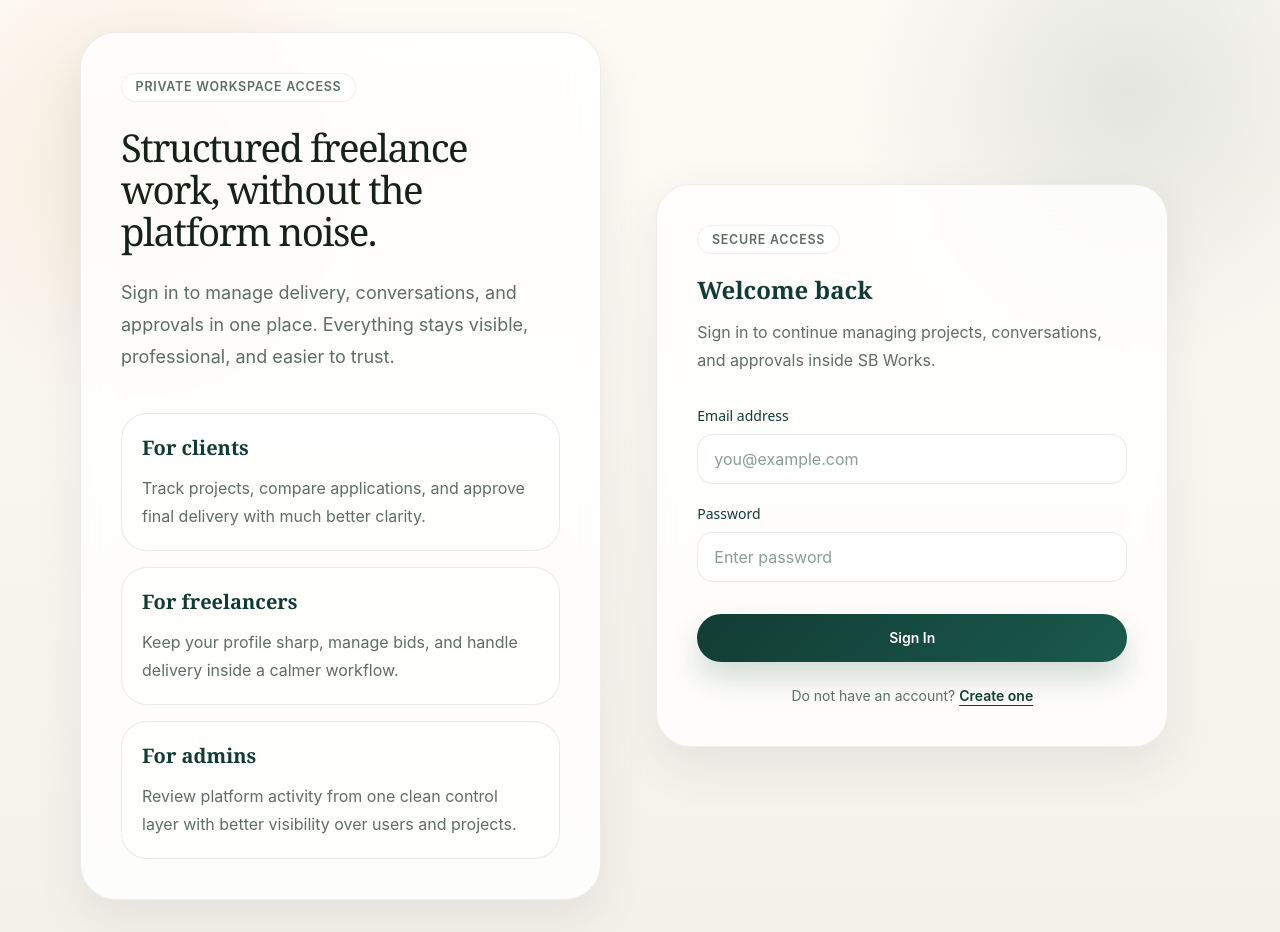
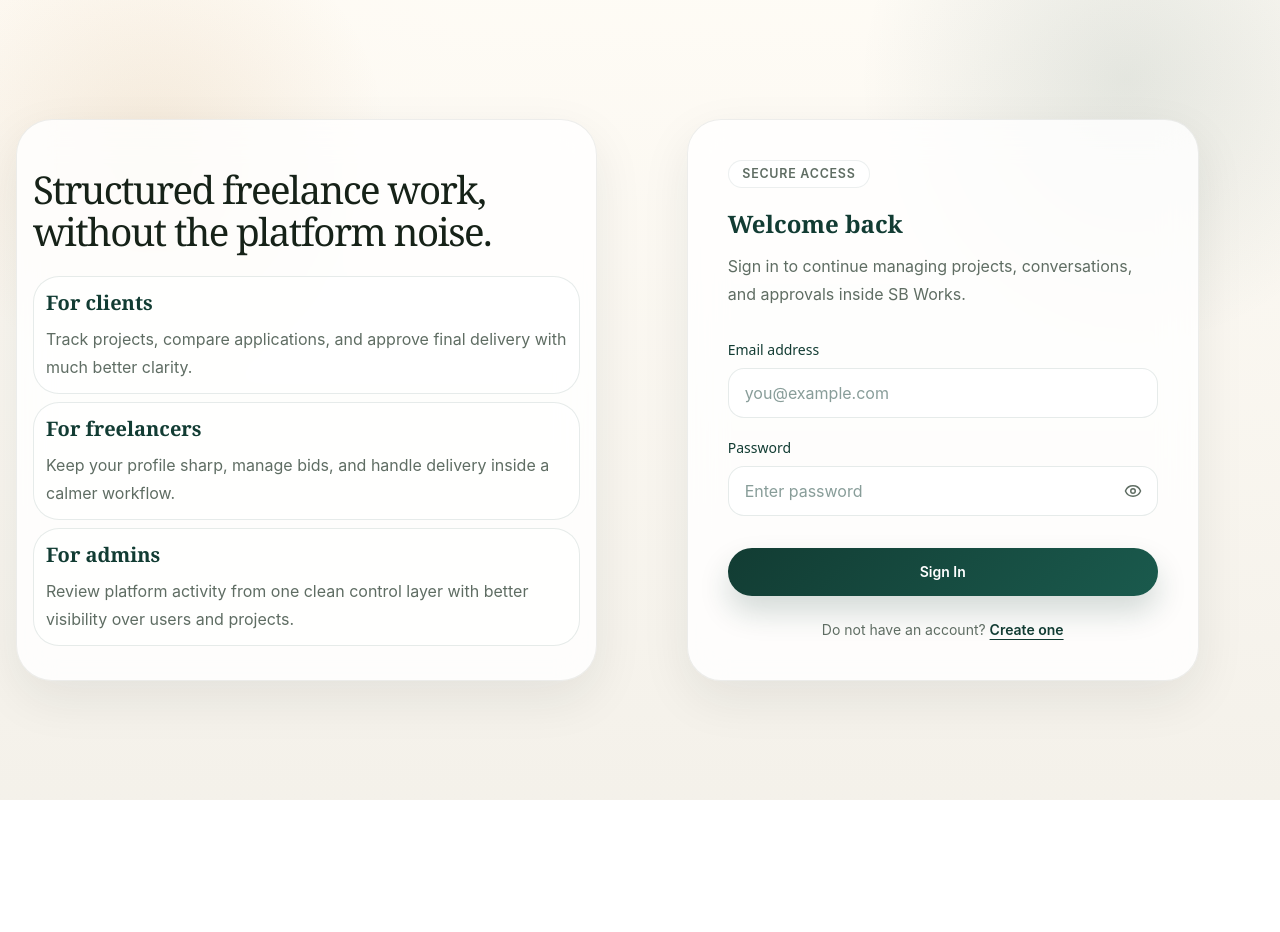
Before and after one commit to sandeep-senn/Freelancer, a React (Vite) app in the folder frontend/: page /authenticate in a window 1280 px wide. After the commit the page ends 800 px from the top, so only its background shows below. Built offline with nearby package versions, Linux system fonts and the light colour scheme.

Commit message:
Update: password eye

```diff
--- a/frontend/src/components/Login.jsx
+++ b/frontend/src/components/Login.jsx
@@ -1,9 +1,11 @@
-import { useContext } from 'react';
+import { useContext, useState } from 'react';
+import { Eye, EyeOff } from 'lucide-react';
 import { toast } from 'react-toastify';
 import { GeneralContext } from '../context/general-context';
 
 const Login = ({ setAuthType }) => {
   const { setEmail, setPassword, login } = useContext(GeneralContext);
+  const [showPassword, setShowPassword] = useState(false);
 
   const handleLogin = async (event) => {
     event.preventDefault();
@@ -37,13 +39,23 @@ const Login = ({ setAuthType }) => {
 
         <label className="block">
           <span className="mb-2 block font-sans text-sm font-medium text-[#123c33]">Password</span>
-          <input
-            type="password"
-            placeholder="Enter password"
-            onChange={(event) => setPassword(event.target.value)}
-            className="w-full rounded-2xl border border-[#123c33]/10 bg-white/80 px-4 py-3 font-sans text-[#123c33] outline-none transition focus:border-[#123c33]/30"
-            required
-          />
+          <div className="relative">
+            <input
+              type={showPassword ? 'text' : 'password'}
+              placeholder="Enter password"
+              onChange={(event) => setPassword(event.target.value)}
+              className="w-full rounded-2xl border border-[#123c33]/10 bg-white/80 px-4 py-3 pr-12 font-sans text-[#123c33] outline-none transition focus:border-[#123c33]/30"
+              required
+            />
+            <button
+              type="button"
+              onClick={() => setShowPassword((value) => !value)}
+              className="absolute inset-y-0 right-0 flex items-center px-4 text-[#5f6d63]"
+              aria-label={showPassword ? 'Hide password' : 'Show password'}
+            >
+              {showPassword ? <EyeOff size={18} /> : <Eye size={18} />}
+            </button>
+          </div>
         </label>
       </div>
 
--- a/frontend/src/components/Register.jsx
+++ b/frontend/src/components/Register.jsx
@@ -1,9 +1,11 @@
-import { useContext } from 'react';
+import { useContext, useState } from 'react';
+import { Eye, EyeOff } from 'lucide-react';
 import { toast } from 'react-toastify';
 import { GeneralContext } from '../context/general-context';
 
 const Register = ({ setAuthType }) => {
   const { setUsername, setEmail, setPassword, setUsertype, register } = useContext(GeneralContext);
+  const [showPassword, setShowPassword] = useState(false);
 
   const handleRegister = async (event) => {
     event.preventDefault();
@@ -48,13 +50,23 @@ const Register = ({ setAuthType }) => {
 
         <label className="block">
           <span className="mb-2 block font-sans text-sm font-medium text-[#123c33]">Password</span>
-          <input
-            type="password"
-            placeholder="At least 8 characters"
-            onChange={(event) => setPassword(event.target.value)}
-            className="w-full rounded-2xl border border-[#123c33]/10 bg-white/80 px-4 py-3 font-sans text-[#123c33] outline-none transition focus:border-[#123c33]/30"
-            required
-          />
+          <div className="relative">
+            <input
+              type={showPassword ? 'text' : 'password'}
+              placeholder="At least 8 characters"
+              onChange={(event) => setPassword(event.target.value)}
+              className="w-full rounded-2xl border border-[#123c33]/10 bg-white/80 px-4 py-3 pr-12 font-sans text-[#123c33] outline-none transition focus:border-[#123c33]/30"
+              required
+            />
+            <button
+              type="button"
+              onClick={() => setShowPassword((value) => !value)}
+              className="absolute inset-y-0 right-0 flex items-center px-4 text-[#5f6d63]"
+              aria-label={showPassword ? 'Hide password' : 'Show password'}
+            >
+              {showPassword ? <EyeOff size={18} /> : <Eye size={18} />}
+            </button>
+          </div>
         </label>
 
         <label className="block">
--- a/frontend/src/pages/Authenticate.jsx
+++ b/frontend/src/pages/Authenticate.jsx
@@ -16,16 +16,12 @@ const Authenticate = () => {
   }, [authReady, navigate, user]);
 
   return (
-    <div className="mx-auto flex min-h-[calc(100vh-96px)] max-w-6xl items-center px-4 py-8">
+    <div className="mx-auto flex min-h-screen max-w-7xl items-center px-4 py-4">
       <div className="grid w-full gap-6 lg:grid-cols-[0.95fr_1.05fr]">
-        <div className="panel rounded-[36px] px-6 py-8 md:px-10 md:py-10">
-          <span className="eyebrow">Private Workspace Access</span>
+        <div className="panel rounded-[36px] px-2 py-6 md:px-4 md:py-6">
+          {/* <span className="eyebrow">Private Workspace Access</span> */}
           <h1 className="section-title mt-6 max-w-xl">Structured freelance work, without the platform noise.</h1>
-          <p className="muted-copy mt-6 max-w-xl text-lg leading-8">
-            Sign in to manage delivery, conversations, and approvals in one place. Everything stays visible, professional, and easier to trust.
-          </p>
-
-          <div className="mt-10 grid gap-4">
+          <div className="mt-6 grid gap-2">
             <AuthFeature
               title="For clients"
               text="Track projects, compare applications, and approve final delivery with much better clarity."
@@ -54,9 +50,9 @@ const Authenticate = () => {
 };
 
 const AuthFeature = ({ title, text }) => (
-  <div className="rounded-[26px] border border-[#123c33]/10 bg-white/68 p-5">
+  <div className="rounded-[26px] border border-[#123c33]/10 bg-white/68 p-3">
     <h3 className="text-xl font-semibold text-[#123c33]">{title}</h3>
-    <p className="muted-copy mt-3 leading-7">{text}</p>
+    <p className="muted-copy mt-2 leading-7">{text}</p>
   </div>
 );
 
```
